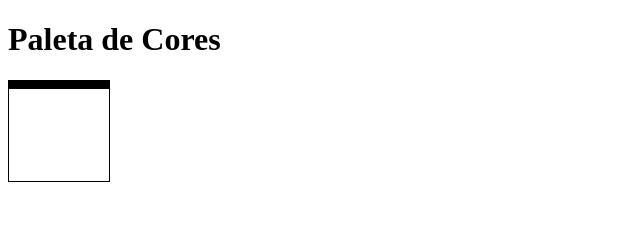
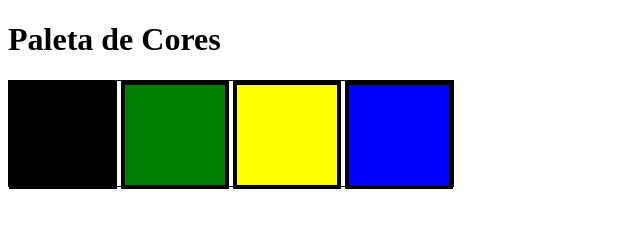
Before and after one commit to Davijluna/Pixel_art, a website: page index.html in a window 1280 px wide. Shown: the whole page, without its empty margins (0-640 px from the left). Drawn offline with Linux system fonts and the light colour scheme.

Commit message:
requisito 2 e 3

```diff
--- a/index.html
+++ b/index.html
@@ -12,10 +12,10 @@
 
 
         <div id="color-palette">
-            <div class="color"></div>
-            <div class="color"></div>
-            <div class="color"></div>
-            <div class="color"></div>
+            <div id="preta" class="color"></div>
+            <div id="verde" class="color"></div>
+            <div id="amarelo" class="color"></div>
+            <div id="azul" class="color"></div>
         </div>
 
 
--- a/style.css
+++ b/style.css
@@ -1,12 +1,27 @@
 
     #color-palette{
         border: 1px solid black;
+        width: 4;
+        height: 105px;
+        display: inline-block;
+    }
+    .color{
+        font-size: 2px;
+        border: 4px solid black;
         width: 100px;
         height: 100px;
+        display: inline-block;
     }
-    .color{
-        border: 1px solid black;
 
-
-
+    #preta{
+        background-color: black;
     }
+    #verde{
+        background-color: green;
+    }
+    #azul{
+        background-color: blue;
+    }
+    #amarelo{
+        background-color: yellow;
+    }
```
